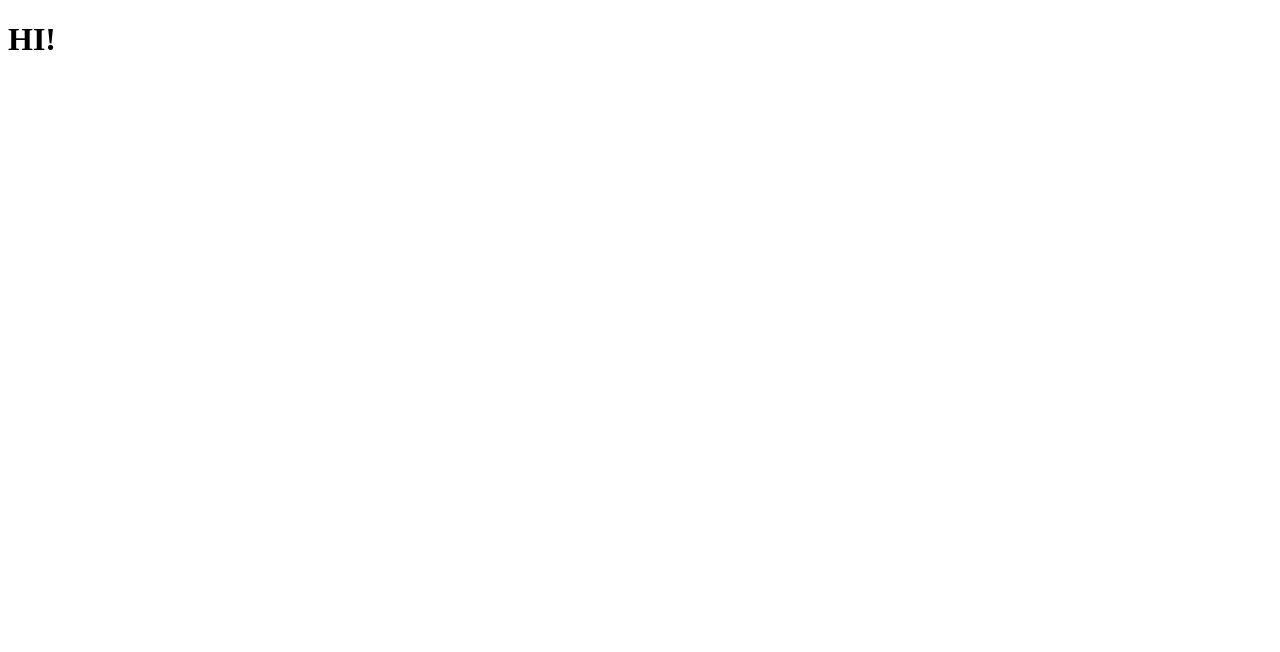
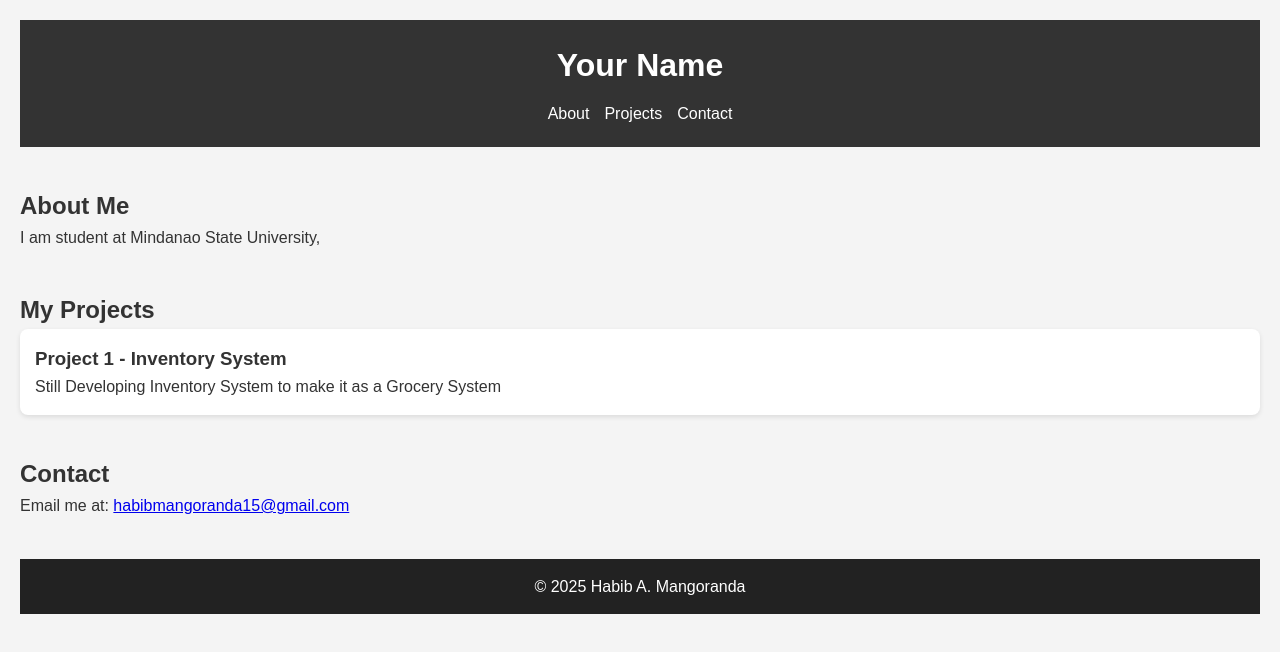
Before and after one commit to mr-mangoranda/Simplefolio, a plain HTML site: page index.html in a window 1280 px wide. Drawn offline with Linux system fonts and the light colour scheme.

Commit message:
Basic Structure

```diff
--- a/index.html
+++ b/index.html
@@ -1,12 +1,47 @@
 <!DOCTYPE html>
 <html lang="en">
+
 <head>
-    <meta charset="UTF-8">
-    <meta name="viewport" content="width=device-width, initial-scale=1.0">
-    <title>My Portfolio</title>
+  <meta charset="UTF-8" />
+  <meta name="viewport" content="width=device-width, initial-scale=1.0" />
+  <title>My Portfolio</title>
+  <link rel="stylesheet" href="style.css" />
 </head>
+
 <body>
-    <h1>HI!</h1>
+
+  <header>
+    <h1>Your Name</h1>
+    <nav>
+      <ul>
+        <li><a href="#about">About</a></li>
+        <li><a href="#projects">Projects</a></li>
+        <li><a href="#contact">Contact</a></li>
+      </ul>
+    </nav>
+  </header>
+
+  <section id="about">
+    <h2>About Me</h2>
+    <p>I am student at Mindanao State University, </p>
+  </section>
+
+  <section id="projects">
+    <h2>My Projects</h2>
+    <div class="project">
+      <h3>Project 1 - Inventory System</h3>
+      <p>Still Developing Inventory System to make it as a Grocery System</p>
+    </div>
+  </section>
+
+  <section id="contact">
+    <h2>Contact</h2>
+    <p>Email me at: <a href="habibmangoranda15@email.com">habibmangoranda15@gmail.com</a></p>
+  </section>
+
+  <footer>
+    <p>&copy; 2025 Habib A. Mangoranda</p>
+  </footer>
 
 </body>
 </html>
--- /dev/null
+++ b/style.css
@@ -0,0 +1,53 @@
+/* ------------- Reset default styles ------------- */
+* {
+    margin: 0;
+    padding: 0;
+    box-sizing: border-box;
+}
+
+body {
+font-family: Arial, sans-serif;
+line-height: 1.6;
+background-color: #f4f4f4;
+color: #333;
+padding: 20px;
+}
+
+header {
+background-color: #333;
+color: #fff;
+padding: 20px 0;
+text-align: center;
+}
+
+nav ul {
+list-style: none;
+display: flex;
+justify-content: center;
+gap: 15px;
+margin-top: 10px;
+}
+
+nav a {
+color: #fff;
+text-decoration: none;
+}
+
+section {
+margin: 40px 0;
+}
+
+.project {
+background-color: #fff;
+padding: 15px;
+border-radius: 8px;
+box-shadow: 0 2px 5px rgba(0,0,0,0.1);
+margin-bottom: 20px;
+}
+
+footer {
+text-align: center;
+padding: 15px;
+background-color: #222;
+color: #fff;
+}
```
